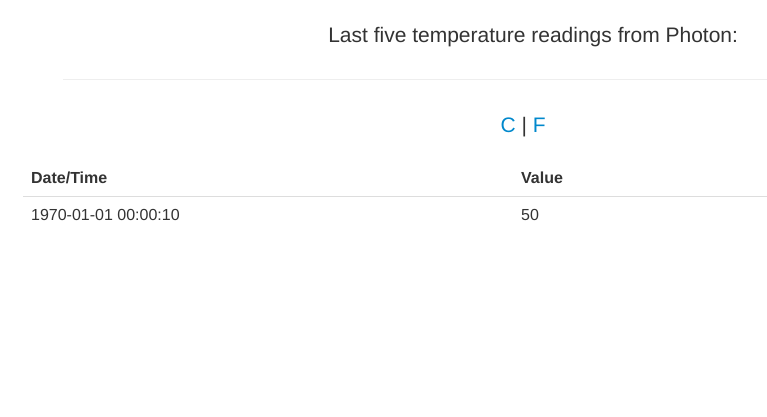
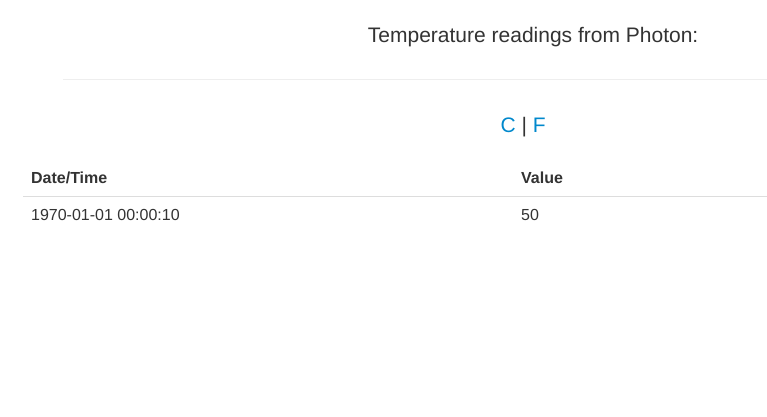
Before and after one commit to robnolen/devopsday, a Flask app: template src/templates/default.html in a window 1280 px wide; the page is wider, and only the part inside the window is pictured. Shown: the top 417 px of that part, without its empty margins (107-874 px from the left). Run offline with Flask 2, Linux system fonts and the light colour scheme; the template is opened without the code that fills it: most values are stand-ins (such as "Sample title", 1, 10 or a date in 2020); some libraries are stand-ins or nearby versions.

Commit message:
more template modifications, mainly around labels

```diff
--- a/src/templates/default.html
+++ b/src/templates/default.html
@@ -1,6 +1,6 @@
 <html>
     <head>
-        <title>#714 - Particle Photon Demo</title>
+        <title>Cloud Foundry - Particle Photon Demo</title>
         <link href="static/css/bootstrap.min.css" rel="stylesheet">
         <link href="static/dist/css/bootstrap-theme.min.css" rel="stylesheet">
         <!-- Custom styles for this template -->
@@ -37,7 +37,7 @@
     <body>
         <div class="container">
             <div class="page-header">
-                <p class="lead" align="center">Last five temperature readings from Photon:</p>
+                <p class="lead" align="center">Temperature readings from Photon:</p>
             </div>
             <div class="row">
                 <p align="center" class="lead"><a href="/?t=c">C</a> | <a href="/">F</a></p>
```
